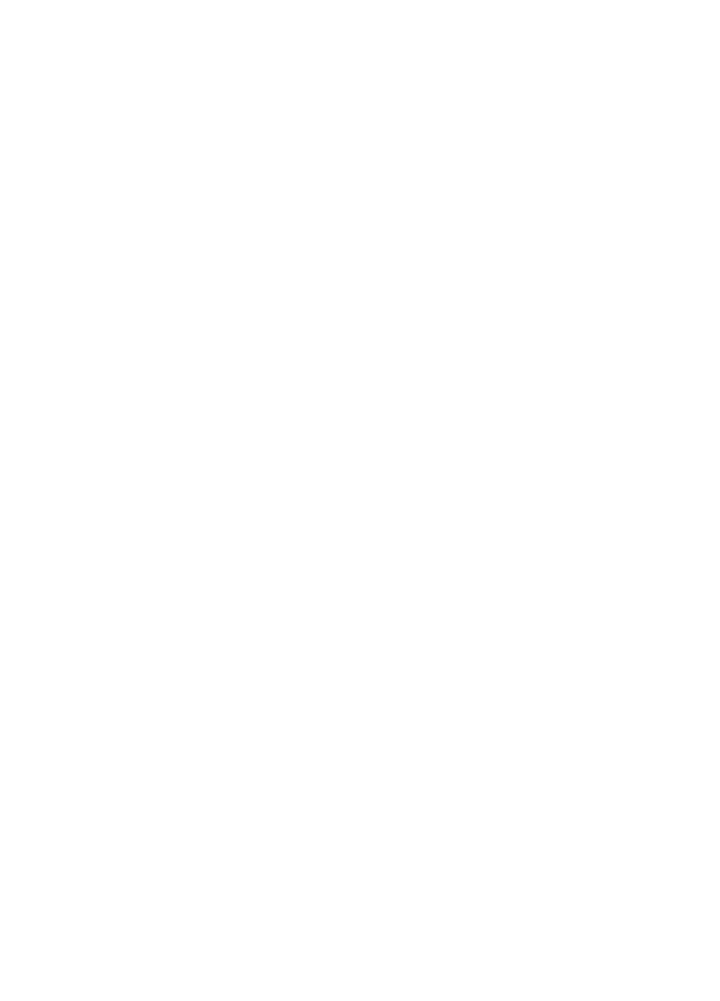
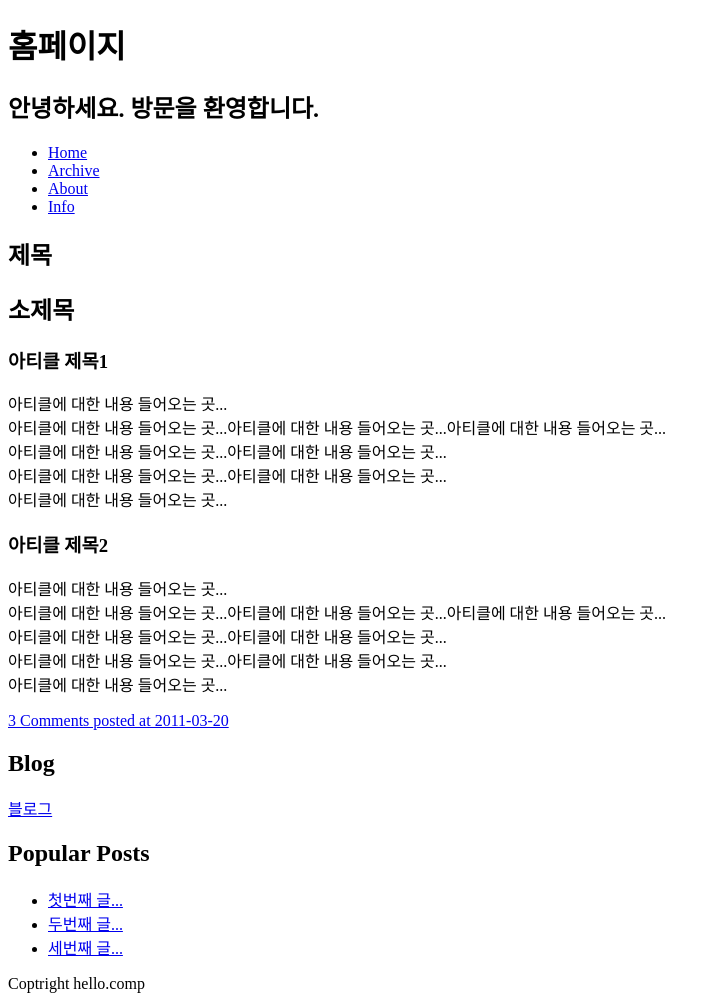
Before and after one commit to BoyoungH/FrontEnd-Class, a plain HTML site: page day02/homework.html in a window 1280 px wide. Shown: the whole page, without its empty margins (0-720 px from the left). Before the commit the page ends 800 px from the top, so only its background shows below. Drawn offline with Linux system fonts and the light colour scheme.

Commit message:
homework

```diff
--- a/day02/homework.html
+++ b/day02/homework.html
@@ -6,11 +6,60 @@
     <title>Document</title>
 </head>
 <body>
-    <thead>
+    <header>
+        <h1>홈페이지</h1>
+        <h2>안녕하세요. 방문을 환영합니다.</h2>
+        <nav>
+            <ul>
+                <li><a href="#">Home</a></li>
+                <li><a href="#">Archive</a></li>
+                <li><a href="#">About</a></li>
+                <li><a href="#">Info</a></li>
+            </ul>
+        </nav>
+    </header>
+    <section>
+        <h1>제목</h1>
+        <h2>소제목</h2>
+        <article>
+            <h3>아티클 제목1</h3>
+            <div>
+                <p>아티클에 대한 내용 들어오는 곳...<br>
+                    아티클에 대한 내용 들어오는 곳...아티클에 대한 내용 들어오는 곳...아티클에 대한 내용 들어오는 곳...<br>
+                    아티클에 대한 내용 들어오는 곳...아티클에 대한 내용 들어오는 곳...<br>
+                    아티클에 대한 내용 들어오는 곳...아티클에 대한 내용 들어오는 곳...<br>
+                    아티클에 대한 내용 들어오는 곳...</p>
+            </div>
+        </article>
+        <article>
+            <h3>아티클 제목2</h3>
+            <div>
+                <p>아티클에 대한 내용 들어오는 곳...<br>
+                    아티클에 대한 내용 들어오는 곳...아티클에 대한 내용 들어오는 곳...아티클에 대한 내용 들어오는 곳...<br>
+                    아티클에 대한 내용 들어오는 곳...아티클에 대한 내용 들어오는 곳...<br>
+                    아티클에 대한 내용 들어오는 곳...아티클에 대한 내용 들어오는 곳...<br>
+                    아티클에 대한 내용 들어오는 곳...</p>
+            </div>
+        </article>
+        <a href="http://www.naver.com">3 Comments posted at 2011-03-20</a>
 
-    </thead>
-    <tbody>
-
-    </tbody>
+    </section>
+    <aside>
+        <h2>Blog</h2>
+        <a href="http://www.naver.com">블로그</a>
+        <h2>Popular Posts</h2>
+        <ul>
+            <li>
+                <a href="http://www.naver.com">첫번째 글...</a>
+            </li>
+            <li>
+                <a href="http://www.naver.com">두번째 글...</a>
+            </li>
+            <li>
+                <a href="http://www.naver.com">세번째 글...</a>
+            </li>
+        </ul>
+    </aside>
+    <footer>Coptright hello.comp</footer>
 </body>
 </html>
```
